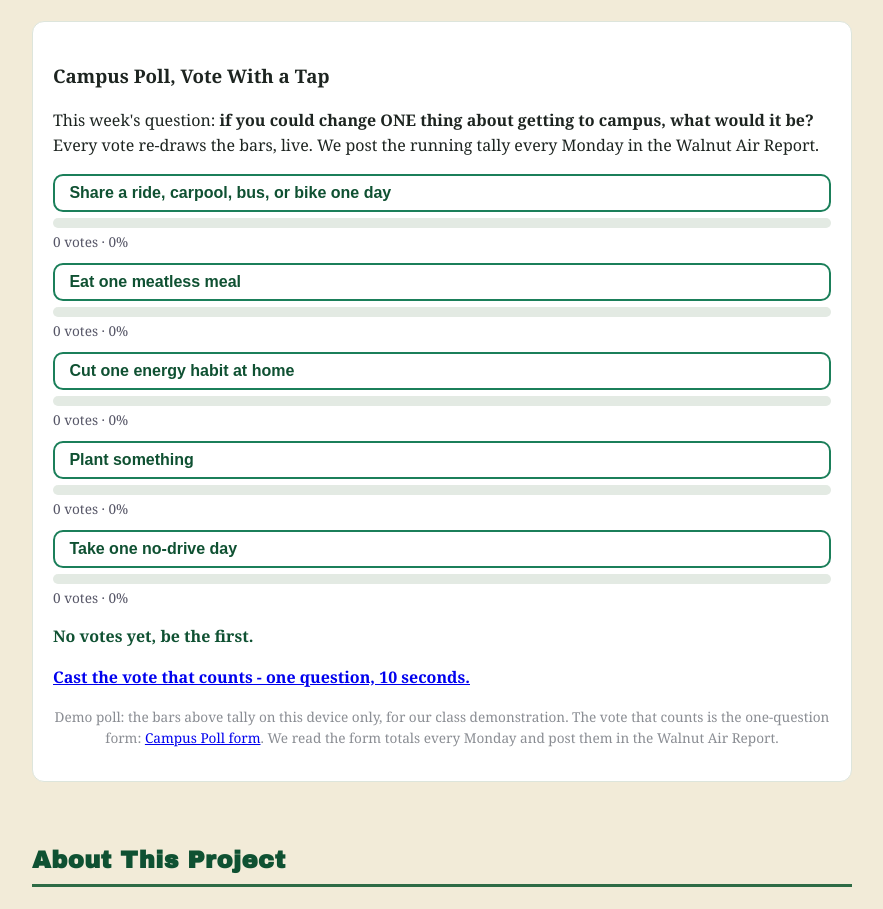
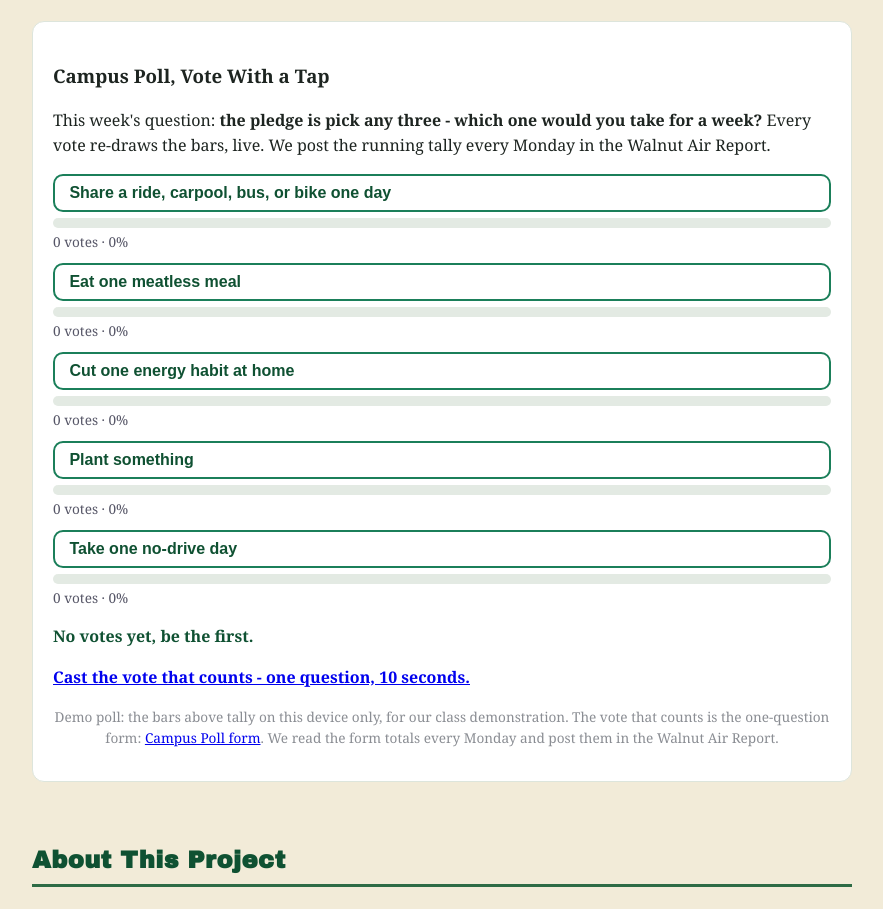
Before and after one commit to clean-air-walnut/clean-air-walnut.github.io, a plain HTML site: page index.html in a window 1280 px wide. Shown: the part 6604-7513 px from the top of the page, without its empty margins (198-1081 px from the left). Drawn offline with Linux system fonts and the light colour scheme.

Commit message:
Poll is now a pledge vote: mixed choices

```diff
--- a/index.html
+++ b/index.html
@@ -265,7 +265,7 @@
 
   <div class="pledge poll">
     <h3>Campus Poll, Vote With a Tap</h3>
-    <p>This week's question: <strong>if you could change ONE thing about getting to campus, what would it be?</strong>
+    <p>This week's question: <strong>the pledge is pick any three - which one would you take for a week?</strong>
     Every vote re-draws the bars, live. We post the running tally every Monday in the Walnut Air Report.</p>
     <div id="pollOptions"></div>
     <p id="pollTotal" class="calc-out"></p>
```
